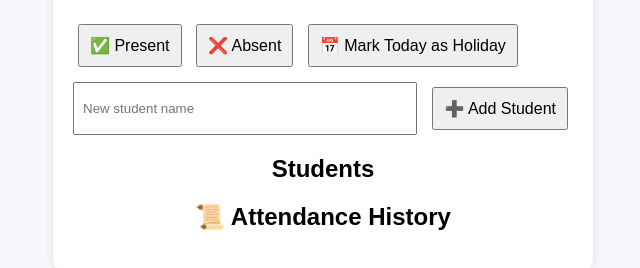
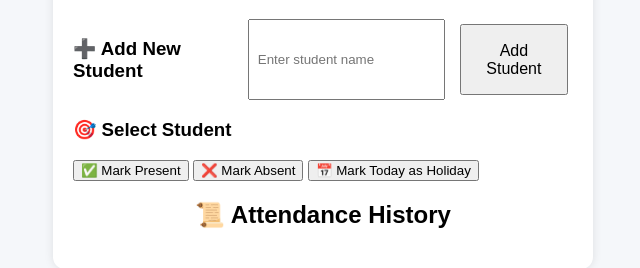
Before and after one commit to shadabalam117/Attendance, a plain HTML site: page index.html in a window 1280 px wide. Shown: the part 102-370 px from the top of the page, without its empty margins (317-957 px from the left). Drawn offline with Linux system fonts and the light colour scheme; files that its build step writes are made by us from their sources.

Commit message:
Update index.html

```diff
--- a/index.html
+++ b/index.html
@@ -6,28 +6,31 @@
   <link rel="stylesheet" href="style.css">
   <script defer src="https://www.gstatic.com/firebasejs/10.12.0/firebase-app-compat.js"></script>
   <script defer src="https://www.gstatic.com/firebasejs/10.12.0/firebase-database-compat.js"></script>
-  <script defer src="main.js"></script>
+  <script defer src="firebase-config.js"></script> <!-- Add your Firebase config separately -->
+  <script defer src="app.js"></script> <!-- Your main JS -->
 </head>
 <body>
   <div class="container">
     <h1>🏠 Hostel Attendance</h1>
 
-    <div class="actions">
-      <button onclick="markAttendance(true)">✅ Present</button>
-      <button onclick="markAttendance(false)">❌ Absent</button>
+    <!-- Add New Student -->
+    <div class="add-student">
+      <h3>➕ Add New Student</h3>
+      <input type="text" id="newStudentName" placeholder="Enter student name" />
+      <button onclick="addStudent()">Add Student</button>
+    </div>
+
+    <!-- Select Student(s) and Mark Attendance -->
+    <div class="attendance-actions">
+      <h3>🎯 Select Student</h3>
+      <ul id="studentList"></ul>
+
+      <button onclick="markAttendance(true)">✅ Mark Present</button>
+      <button onclick="markAttendance(false)">❌ Mark Absent</button>
       <button onclick="markHoliday()">📅 Mark Today as Holiday</button>
     </div>
 
-    <div class="add-student">
-      <input type="text" id="newStudentName" placeholder="New student name">
-      <button onclick="addStudent()">➕ Add Student</button>
-    </div>
-
-    <div class="list">
-      <h2>Students</h2>
-      <ul id="studentList"></ul>
-    </div>
-
+    <!-- Attendance History -->
     <div class="history">
       <h2>📜 Attendance History</h2>
       <div id="historyList"></div>
```
